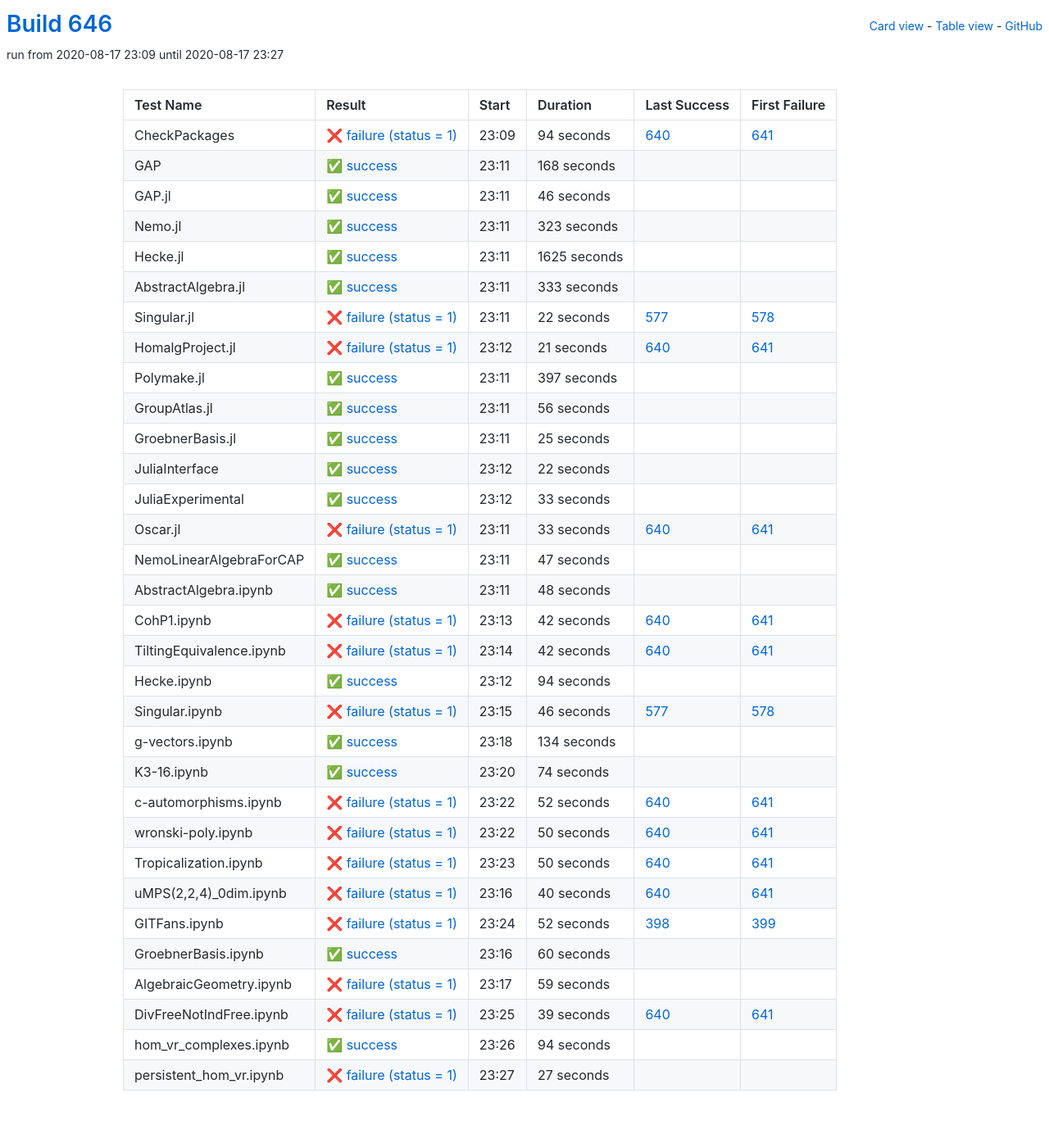
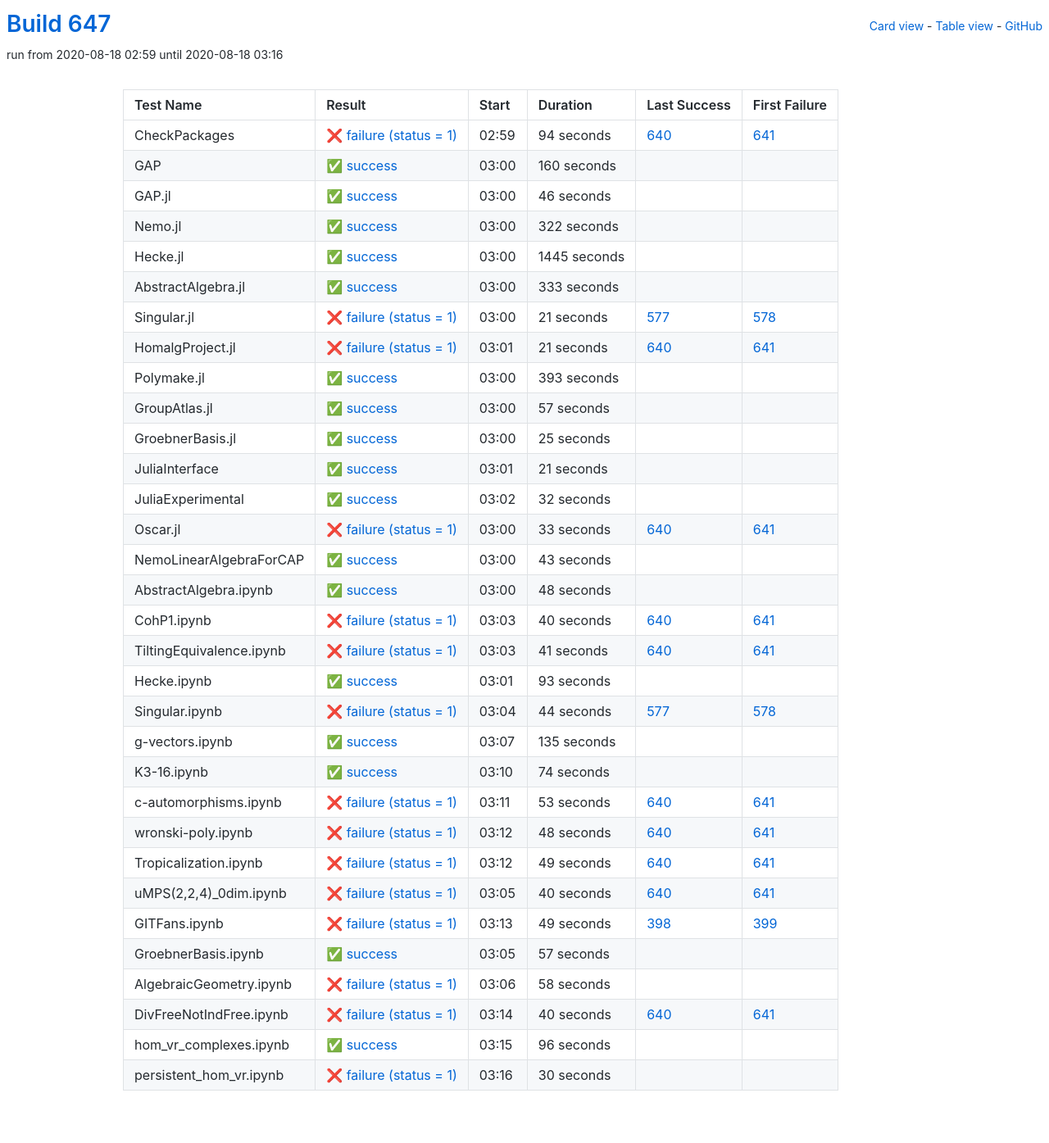
Before and after one commit to oscar-system/oscar-ci-status-stable, a Jekyll site: the page built from table.html, in a window 1280 px wide. Shown: the whole page at 82% size. Built offline with Jekyll 4.4.1, drawn with Linux system fonts in a browser that asks for light colours.

Commit message:
Build #647

```diff
--- a/_data/ci.yml
+++ b/_data/ci.yml
@@ -1,6 +1,6 @@
 ---
-build: 646
-build_url: https://oscarci.mathematik.uni-kl.de/job/oscar-stable/646/
+build: 647
+build_url: https://oscarci.mathematik.uni-kl.de/job/oscar-stable/647/
 job: oscar-stable
 organization: oscar-system
 repo: oscar-ci-status-stable
@@ -8,8 +8,8 @@ repourl: https://github.com/oscar-system/oscar-ci-status-stable
 tests:
 - name: CheckPackages
   id: checkpackages
-  log: https://oscarci.mathematik.uni-kl.de/job/oscar-stable/646/artifact/logs/build-646/CheckPackages.log
-  start: 2020-08-17 23:09
+  log: https://oscarci.mathematik.uni-kl.de/job/oscar-stable/647/artifact/logs/build-647/CheckPackages.log
+  start: 2020-08-18 02:59
   success: false
   exitcode: 1
   status: failure
@@ -20,20 +20,20 @@ tests:
   first_failure_url: https://oscarci.mathematik.uni-kl.de/job/oscar-stable/641/
 - name: GAP
   id: gap
-  log: https://oscarci.mathematik.uni-kl.de/job/oscar-stable/646/artifact/logs/build-646/GAP.log
-  start: 2020-08-17 23:11
+  log: https://oscarci.mathematik.uni-kl.de/job/oscar-stable/647/artifact/logs/build-647/GAP.log
+  start: 2020-08-18 03:00
   success: true
   exitcode: 0
   status: success
-  duration: 168
+  duration: 160
   last_success: false
   last_success_url:
   first_failure: false
   first_failure_url:
 - name: GAP.jl
   id: gap-jl
-  log: https://oscarci.mathematik.uni-kl.de/job/oscar-stable/646/artifact/logs/build-646/GAP.jl.log
-  start: 2020-08-17 23:11
+  log: https://oscarci.mathematik.uni-kl.de/job/oscar-stable/647/artifact/logs/build-647/GAP.jl.log
+  start: 2020-08-18 03:00
   success: true
   exitcode: 0
   status: success
@@ -44,32 +44,32 @@ tests:
   first_failure_url:
 - name: Nemo.jl
   id: nemo-jl
-  log: https://oscarci.mathematik.uni-kl.de/job/oscar-stable/646/artifact/logs/build-646/Nemo.jl.log
-  start: 2020-08-17 23:11
+  log: https://oscarci.mathematik.uni-kl.de/job/oscar-stable/647/artifact/logs/build-647/Nemo.jl.log
+  start: 2020-08-18 03:00
   success: true
   exitcode: 0
   status: success
-  duration: 323
+  duration: 322
   last_success: false
   last_success_url:
   first_failure: false
   first_failure_url:
 - name: Hecke.jl
   id: hecke-jl
-  log: https://oscarci.mathematik.uni-kl.de/job/oscar-stable/646/artifact/logs/build-646/Hecke.jl.log
-  start: 2020-08-17 23:11
+  log: https://oscarci.mathematik.uni-kl.de/job/oscar-stable/647/artifact/logs/build-647/Hecke.jl.log
+  start: 2020-08-18 03:00
   success: true
   exitcode: 0
   status: success
-  duration: 1625
+  duration: 1445
   last_success: false
   last_success_url:
   first_failure: false
   first_failure_url:
 - name: AbstractAlgebra.jl
   id: abstractalgebra-jl
-  log: https://oscarci.mathematik.uni-kl.de/job/oscar-stable/646/artifact/logs/build-646/AbstractAlgebra.jl.log
-  start: 2020-08-17 23:11
+  log: https://oscarci.mathematik.uni-kl.de/job/oscar-stable/647/artifact/logs/build-647/AbstractAlgebra.jl.log
+  start: 2020-08-18 03:00
   success: true
   exitcode: 0
   status: success
@@ -80,20 +80,20 @@ tests:
   first_failure_url:
 - name: Singular.jl
   id: singular-jl
-  log: https://oscarci.mathematik.uni-kl.de/job/oscar-stable/646/artifact/logs/build-646/Singular.jl.log
-  start: 2020-08-17 23:11
+  log: https://oscarci.mathematik.uni-kl.de/job/oscar-stable/647/artifact/logs/build-647/Singular.jl.log
+  start: 2020-08-18 03:00
   success: false
   exitcode: 1
   status: failure
-  duration: 22
+  duration: 21
   last_success: 577
   last_success_url: https://oscarci.mathematik.uni-kl.de/job/oscar-stable/577/
   first_failure: 578
   first_failure_url: https://oscarci.mathematik.uni-kl.de/job/oscar-stable/578/
 - name: HomalgProject.jl
   id: homalgproject-jl
-  log: https://oscarci.mathematik.uni-kl.de/job/oscar-stable/646/artifact/logs/build-646/HomalgProject.jl.log
-  start: 2020-08-17 23:12
+  log: https://oscarci.mathematik.uni-kl.de/job/oscar-stable/647/artifact/logs/build-647/HomalgProject.jl.log
+  start: 2020-08-18 03:01
   success: false
   exitcode: 1
   status: failure
@@ -104,32 +104,32 @@ tests:
   first_failure_url: https://oscarci.mathematik.uni-kl.de/job/oscar-stable/641/
 - name: Polymake.jl
   id: polymake-jl
-  log: https://oscarci.mathematik.uni-kl.de/job/oscar-stable/646/artifact/logs/build-646/Polymake.jl.log
-  start: 2020-08-17 23:11
+  log: https://oscarci.mathematik.uni-kl.de/job/oscar-stable/647/artifact/logs/build-647/Polymake.jl.log
+  start: 2020-08-18 03:00
   success: true
   exitcode: 0
   status: success
-  duration: 397
+  duration: 393
   last_success: false
   last_success_url:
   first_failure: false
   first_failure_url:
 - name: GroupAtlas.jl
   id: groupatlas-jl
-  log: https://oscarci.mathematik.uni-kl.de/job/oscar-stable/646/artifact/logs/build-646/GroupAtlas.jl.log
-  start: 2020-08-17 23:11
+  log: https://oscarci.mathematik.uni-kl.de/job/oscar-stable/647/artifact/logs/build-647/GroupAtlas.jl.log
+  start: 2020-08-18 03:00
   success: true
   exitcode: 0
   status: success
-  duration: 56
+  duration: 57
   last_success: false
   last_success_url:
   first_failure: false
   first_failure_url:
 - name: GroebnerBasis.jl
   id: groebnerbasis-jl
-  log: https://oscarci.mathematik.uni-kl.de/job/oscar-stable/646/artifact/logs/build-646/GroebnerBasis.jl.log
-  start: 2020-08-17 23:11
+  log: https://oscarci.mathematik.uni-kl.de/job/oscar-stable/647/artifact/logs/build-647/GroebnerBasis.jl.log
+  start: 2020-08-18 03:00
   success: true
   exitcode: 0
   status: success
@@ -140,32 +140,32 @@ tests:
   first_failure_url:
 - name: JuliaInterface
   id: juliainterface
-  log: https://oscarci.mathematik.uni-kl.de/job/oscar-stable/646/artifact/logs/build-646/JuliaInterface.log
-  start: 2020-08-17 23:12
+  log: https://oscarci.mathematik.uni-kl.de/job/oscar-stable/647/artifact/logs/build-647/JuliaInterface.log
+  start: 2020-08-18 03:01
   success: true
   exitcode: 0
   status: success
-  duration: 22
+  duration: 21
   last_success: false
   last_success_url:
   first_failure: false
   first_failure_url:
 - name: JuliaExperimental
   id: juliaexperimental
-  log: https://oscarci.mathematik.uni-kl.de/job/oscar-stable/646/artifact/logs/build-646/JuliaExperimental.log
-  start: 2020-08-17 23:12
+  log: https://oscarci.mathematik.uni-kl.de/job/oscar-stable/647/artifact/logs/build-647/JuliaExperimental.log
+  start: 2020-08-18 03:02
   success: true
   exitcode: 0
   status: success
-  duration: 33
+  duration: 32
   last_success: false
   last_success_url:
   first_failure: false
   first_failure_url:
 - name: Oscar.jl
   id: oscar-jl
-  log: https://oscarci.mathematik.uni-kl.de/job/oscar-stable/646/artifact/logs/build-646/Oscar.jl.log
-  start: 2020-08-17 23:11
+  log: https://oscarci.mathematik.uni-kl.de/job/oscar-stable/647/artifact/logs/build-647/Oscar.jl.log
+  start: 2020-08-18 03:00
   success: false
   exitcode: 1
   status: failure
@@ -176,20 +176,20 @@ tests:
   first_failure_url: https://oscarci.mathematik.uni-kl.de/job/oscar-stable/641/
 - name: NemoLinearAlgebraForCAP
   id: nemolinearalgebraforcap
-  log: https://oscarci.mathematik.uni-kl.de/job/oscar-stable/646/artifact/logs/build-646/NemoLinearAlgebraForCAP.log
-  start: 2020-08-17 23:11
+  log: https://oscarci.mathematik.uni-kl.de/job/oscar-stable/647/artifact/logs/build-647/NemoLinearAlgebraForCAP.log
+  start: 2020-08-18 03:00
   success: true
   exitcode: 0
   status: success
-  duration: 47
+  duration: 43
   last_success: false
   last_success_url:
   first_failure: false
   first_failure_url:
 - name: AbstractAlgebra.ipynb
   id: abstractalgebra-ipynb
-  log: https://oscarci.mathematik.uni-kl.de/job/oscar-stable/646/artifact/logs/build-646/AbstractAlgebra.ipynb.log
-  start: 2020-08-17 23:11
+  log: https://oscarci.mathematik.uni-kl.de/job/oscar-stable/647/artifact/logs/build-647/AbstractAlgebra.ipynb.log
+  start: 2020-08-18 03:00
   success: true
   exitcode: 0
   status: success
@@ -200,68 +200,68 @@ tests:
   first_failure_url:
 - name: CohP1.ipynb
   id: cohp1-ipynb
-  log: https://oscarci.mathematik.uni-kl.de/job/oscar-stable/646/artifact/logs/build-646/CohP1.ipynb.log
-  start: 2020-08-17 23:13
+  log: https://oscarci.mathematik.uni-kl.de/job/oscar-stable/647/artifact/logs/build-647/CohP1.ipynb.log
+  start: 2020-08-18 03:03
   success: false
   exitcode: 1
   status: failure
-  duration: 42
+  duration: 40
   last_success: 640
   last_success_url: https://oscarci.mathematik.uni-kl.de/job/oscar-stable/640/
   first_failure: 641
   first_failure_url: https://oscarci.mathematik.uni-kl.de/job/oscar-stable/641/
 - name: TiltingEquivalence.ipynb
   id: tiltingequivalence-ipynb
-  log: https://oscarci.mathematik.uni-kl.de/job/oscar-stable/646/artifact/logs/build-646/TiltingEquivalence.ipynb.log
-  start: 2020-08-17 23:14
+  log: https://oscarci.mathematik.uni-kl.de/job/oscar-stable/647/artifact/logs/build-647/TiltingEquivalence.ipynb.log
+  start: 2020-08-18 03:03
   success: false
   exitcode: 1
   status: failure
-  duration: 42
+  duration: 41
   last_success: 640
   last_success_url: https://oscarci.mathematik.uni-kl.de/job/oscar-stable/640/
   first_failure: 641
   first_failure_url: https://oscarci.mathematik.uni-kl.de/job/oscar-stable/641/
 - name: Hecke.ipynb
   id: hecke-ipynb
-  log: https://oscarci.mathematik.uni-kl.de/job/oscar-stable/646/artifact/logs/build-646/Hecke.ipynb.log
-  start: 2020-08-17 23:12
+  log: https://oscarci.mathematik.uni-kl.de/job/oscar-stable/647/artifact/logs/build-647/Hecke.ipynb.log
+  start: 2020-08-18 03:01
   success: true
   exitcode: 0
   status: success
-  duration: 94
+  duration: 93
   last_success: false
   last_success_url:
   first_failure: false
   first_failure_url:
 - name: Singular.ipynb
   id: singular-ipynb
-  log: https://oscarci.mathematik.uni-kl.de/job/oscar-stable/646/artifact/logs/build-646/Singular.ipynb.log
-  start: 2020-08-17 23:15
+  log: https://oscarci.mathematik.uni-kl.de/job/oscar-stable/647/artifact/logs/build-647/Singular.ipynb.log
+  start: 2020-08-18 03:04
   success: false
   exitcode: 1
   status: failure
-  duration: 46
+  duration: 44
   last_success: 577
   last_success_url: https://oscarci.mathematik.uni-kl.de/job/oscar-stable/577/
   first_failure: 578
   first_failure_url: https://oscarci.mathematik.uni-kl.de/job/oscar-stable/578/
 - name: g-vectors.ipynb
   id: g-vectors-ipynb
-  log: https://oscarci.mathematik.uni-kl.de/job/oscar-stable/646/artifact/logs/build-646/g-vectors.ipynb.log
-  start: 2020-08-17 23:18
+  log: https://oscarci.mathematik.uni-kl.de/job/oscar-stable/647/artifact/logs/build-647/g-vectors.ipynb.log
+  start: 2020-08-18 03:07
   success: true
   exitcode: 0
   status: success
-  duration: 134
+  duration: 135
   last_success: false
   last_success_url:
   first_failure: false
   first_failure_url:
 - name: K3-16.ipynb
   id: k3-16-ipynb
-  log: https://oscarci.mathematik.uni-kl.de/job/oscar-stable/646/artifact/logs/build-646/K3-16.ipynb.log
-  start: 2020-08-17 23:20
+  log: https://oscarci.mathematik.uni-kl.de/job/oscar-stable/647/artifact/logs/build-647/K3-16.ipynb.log
+  start: 2020-08-18 03:10
   success: true
   exitcode: 0
   status: success
@@ -272,44 +272,44 @@ tests:
   first_failure_url:
 - name: c-automorphisms.ipynb
   id: c-automorphisms-ipynb
-  log: https://oscarci.mathematik.uni-kl.de/job/oscar-stable/646/artifact/logs/build-646/c-automorphisms.ipynb.log
-  start: 2020-08-17 23:22
+  log: https://oscarci.mathematik.uni-kl.de/job/oscar-stable/647/artifact/logs/build-647/c-automorphisms.ipynb.log
+  start: 2020-08-18 03:11
   success: false
   exitcode: 1
   status: failure
-  duration: 52
+  duration: 53
   last_success: 640
   last_success_url: https://oscarci.mathematik.uni-kl.de/job/oscar-stable/640/
   first_failure: 641
   first_failure_url: https://oscarci.mathematik.uni-kl.de/job/oscar-stable/641/
 - name: wronski-poly.ipynb
   id: wronski-poly-ipynb
-  log: https://oscarci.mathematik.uni-kl.de/job/oscar-stable/646/artifact/logs/build-646/wronski-poly.ipynb.log
-  start: 2020-08-17 23:22
+  log: https://oscarci.mathematik.uni-kl.de/job/oscar-stable/647/artifact/logs/build-647/wronski-poly.ipynb.log
+  start: 2020-08-18 03:12
   success: false
   exitcode: 1
   status: failure
-  duration: 50
+  duration: 48
   last_success: 640
   last_success_url: https://oscarci.mathematik.uni-kl.de/job/oscar-stable/640/
   first_failure: 641
   first_failure_url: https://oscarci.mathematik.uni-kl.de/job/oscar-stable/641/
 - name: Tropicalization.ipynb
   id: tropicalization-ipynb
-  log: https://oscarci.mathematik.uni-kl.de/job/oscar-stable/646/artifact/logs/build-646/Tropicalization.ipynb.log
-  start: 2020-08-17 23:23
+  log: https://oscarci.mathematik.uni-kl.de/job/oscar-stable/647/artifact/logs/build-647/Tropicalization.ipynb.log
+  start: 2020-08-18 03:12
   success: false
   exitcode: 1
   status: failure
-  duration: 50
+  duration: 49
   last_success: 640
   last_success_url: https://oscarci.mathematik.uni-kl.de/job/oscar-stable/640/
   first_failure: 641
   first_failure_url: https://oscarci.mathematik.uni-kl.de/job/oscar-stable/641/
 - name: uMPS(2,2,4)_0dim.ipynb
   id: umps-2-2-4-0dim-ipynb
-  log: https://oscarci.mathematik.uni-kl.de/job/oscar-stable/646/artifact/logs/build-646/uMPS-2-2-4-_0dim.ipynb.log
-  start: 2020-08-17 23:16
+  log: https://oscarci.mathematik.uni-kl.de/job/oscar-stable/647/artifact/logs/build-647/uMPS-2-2-4-_0dim.ipynb.log
+  start: 2020-08-18 03:05
   success: false
   exitcode: 1
   status: failure
@@ -320,72 +320,72 @@ tests:
   first_failure_url: https://oscarci.mathematik.uni-kl.de/job/oscar-stable/641/
 - name: GITFans.ipynb
   id: gitfans-ipynb
-  log: https://oscarci.mathematik.uni-kl.de/job/oscar-stable/646/artifact/logs/build-646/GITFans.ipynb.log
-  start: 2020-08-17 23:24
+  log: https://oscarci.mathematik.uni-kl.de/job/oscar-stable/647/artifact/logs/build-647/GITFans.ipynb.log
+  start: 2020-08-18 03:13
   success: false
   exitcode: 1
   status: failure
-  duration: 52
+  duration: 49
   last_success: 398
   last_success_url: https://oscarci.mathematik.uni-kl.de/job/oscar-stable/398/
   first_failure: 399
   first_failure_url: https://oscarci.mathematik.uni-kl.de/job/oscar-stable/399/
 - name: GroebnerBasis.ipynb
   id: groebnerbasis-ipynb
-  log: https://oscarci.mathematik.uni-kl.de/job/oscar-stable/646/artifact/logs/build-646/GroebnerBasis.ipynb.log
-  start: 2020-08-17 23:16
+  log: https://oscarci.mathematik.uni-kl.de/job/oscar-stable/647/artifact/logs/build-647/GroebnerBasis.ipynb.log
+  start: 2020-08-18 03:05
   success: true
   exitcode: 0
   status: success
-  duration: 60
+  duration: 57
   last_success: false
   last_success_url:
   first_failure: false
   first_failure_url:
 - name: AlgebraicGeometry.ipynb
   id: algebraicgeometry-ipynb
-  log: https://oscarci.mathematik.uni-kl.de/job/oscar-stable/646/artifact/logs/build-646/AlgebraicGeometry.ipynb.log
-  start: 2020-08-17 23:17
+  log: https://oscarci.mathematik.uni-kl.de/job/oscar-stable/647/artifact/logs/build-647/AlgebraicGeometry.ipynb.log
+  start: 2020-08-18 03:06
   success: false
   exitcode: 1
   status: failure
-  duration: 59
+  duration: 58
   last_success: false
   last_success_url:
   first_failure: false
   first_failure_url:
 - name: DivFreeNotIndFree.ipynb
   id: divfreenotindfree-ipynb
-  log: https://oscarci.mathematik.uni-kl.de/job/oscar-stable/646/artifact/logs/build-646/DivFreeNotIndFree.ipynb.log
-  start: 2020-08-17 23:25
+  log: https://oscarci.mathematik.uni-kl.de/job/oscar-stable/647/artifact/logs/build-647/DivFreeNotIndFree.ipynb.log
+  start: 2020-08-18 03:14
   success: false
   exitcode: 1
   status: failure
-  duration: 39
+  duration: 40
   last_success: 640
   last_success_url: https://oscarci.mathematik.uni-kl.de/job/oscar-stable/640/
   first_failure: 641
   first_failure_url: https://oscarci.mathematik.uni-kl.de/job/oscar-stable/641/
 - name: hom_vr_complexes.ipynb
   id: hom-vr-complexes-ipynb
-  log: https://oscarci.mathematik.uni-kl.de/job/oscar-stable/646/artifact/logs/build-646/hom_vr_complexes.ipynb.log
-  start: 2020-08-17 23:26
+  log: https://oscarci.mathematik.uni-kl.de/job/oscar-stable/647/artifact/logs/build-647/hom_vr_complexes.ipynb.log
+  start: 2020-08-18 03:15
   success: true
   exitcode: 0
   status: success
-  duration: 94
+  duration: 96
   last_success: false
   last_success_url:
   first_failure: false
   first_failure_url:
 - name: persistent_hom_vr.ipynb
   id: persistent-hom-vr-ipynb
-  log: https://oscarci.mathematik.uni-kl.de/job/oscar-stable/646/artifact/logs/build-646/persistent_hom_vr.ipynb.log
-  start: 2020-08-17 23:27
+  log: https://oscarci.mathematik.uni-kl.de/job/oscar-stable/647/artifact/logs/build-647/persistent_hom_vr.ipynb.log
+  start: 2020-08-18 03:16
   success: false
   exitcode: 1
   status: failure
-  duration: 27
+  duration: 30
   last_success: false
   last_success_url:
   first_failure: false
```
Also changed, not shown: README.md.
